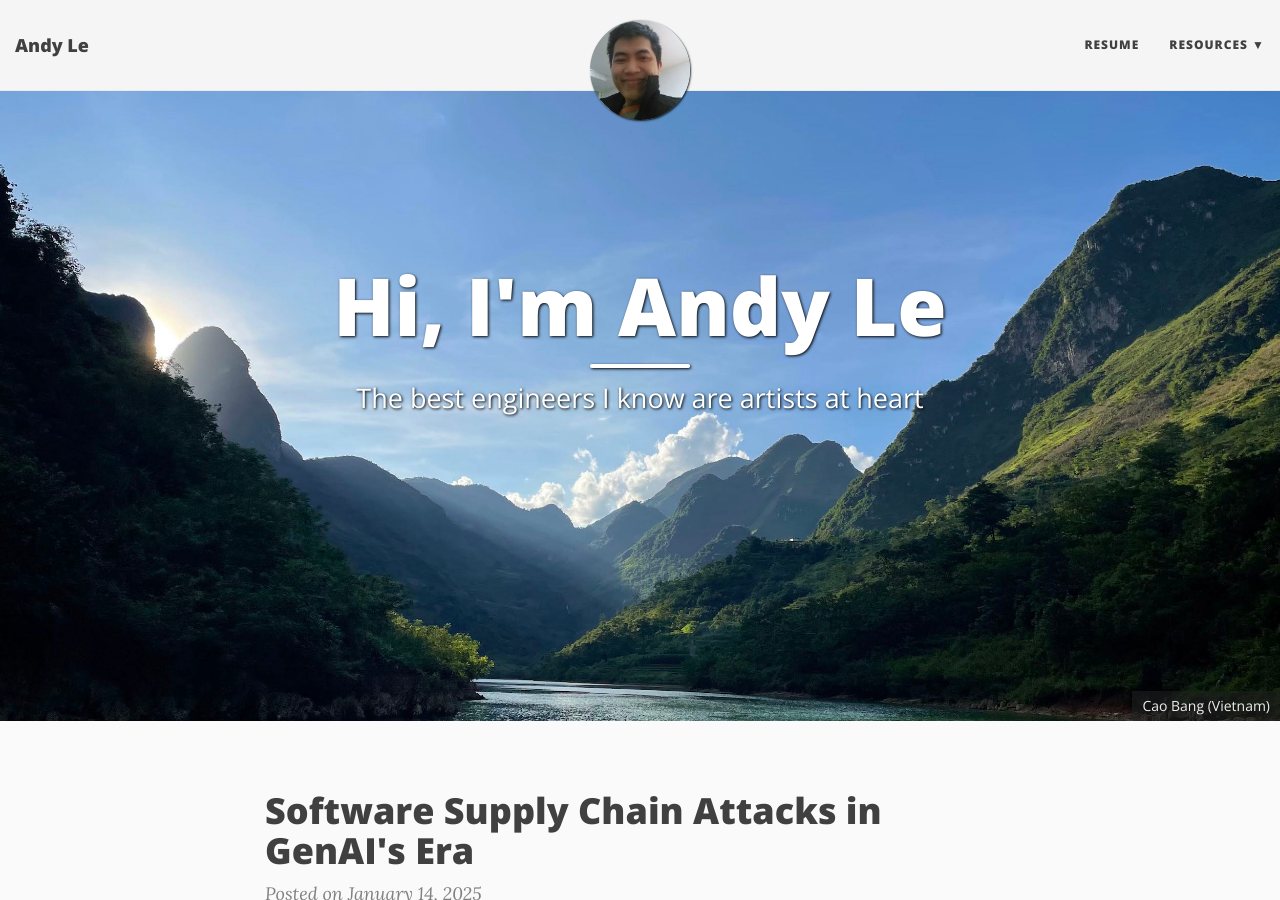
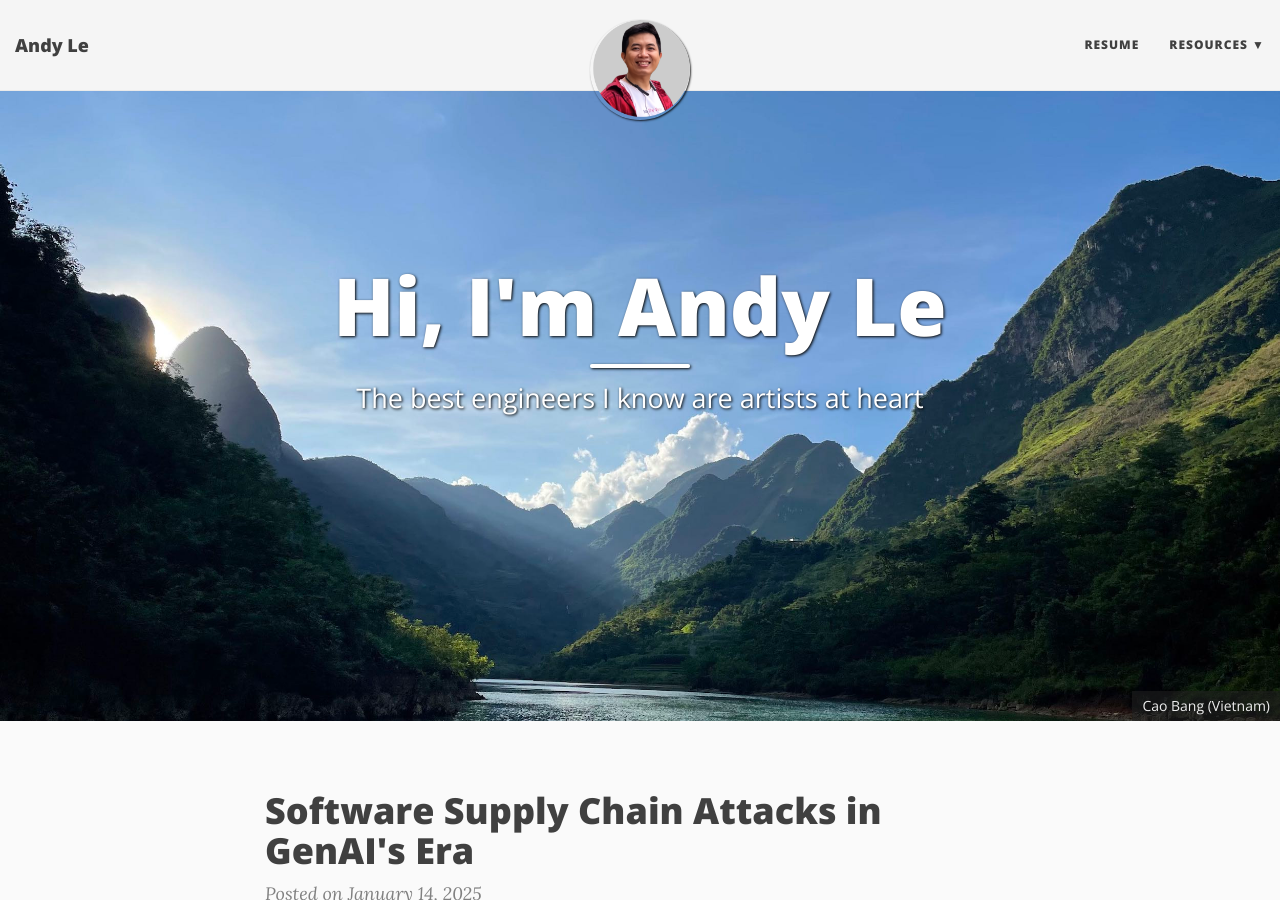
Before and after one commit to anhldbk/anhldbk.github.io, a Jekyll site: the page built from index.html, in a window 1280 px wide and 900 px high. Built offline with Jekyll 4.4.1, drawn with Linux system fonts in a browser that asks for light colours; nearby versions of some CDN libraries; the list of posts is cut into pages by our own code.

Commit message:
feat(site): update avatar

```diff
--- a/_config.yml
+++ b/_config.yml
@@ -26,7 +26,7 @@ navbar-links:
 
 # Image to show in the navigation bar - image must be a square (width = height)
 # Remove this parameter if you don't want an image in the navbar
-avatar: "/img/avatar.jpg"
+avatar: "/img/avatar.png"
 
 # If you want to have an image logo in the top-left corner instead of the title text,
 # then specify the following parameter
```
Also changed, not shown: Gemfile.lock, img/avatar.jpg (deleted), img/avatar.png (added), img/favicon.ico.
